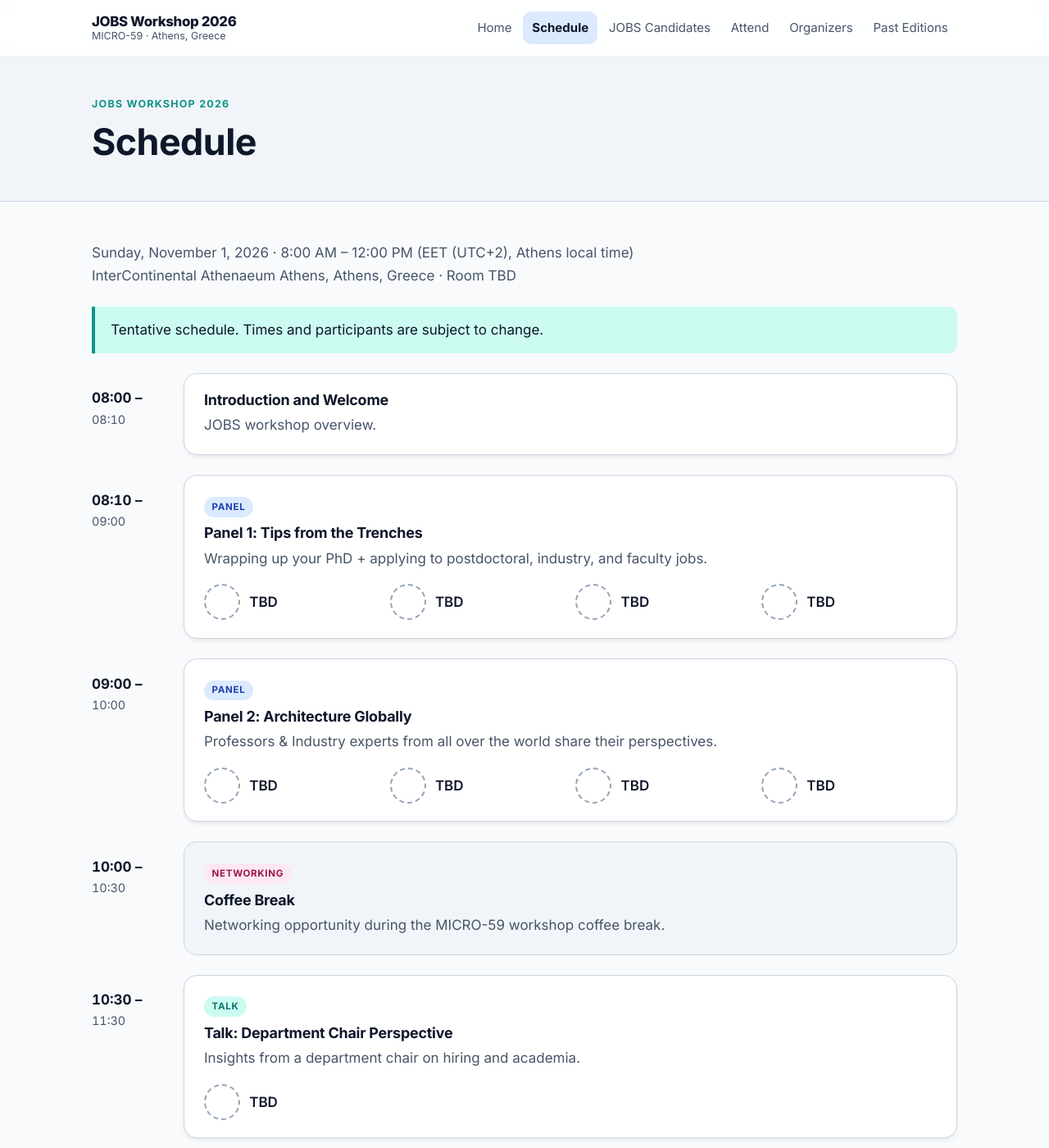
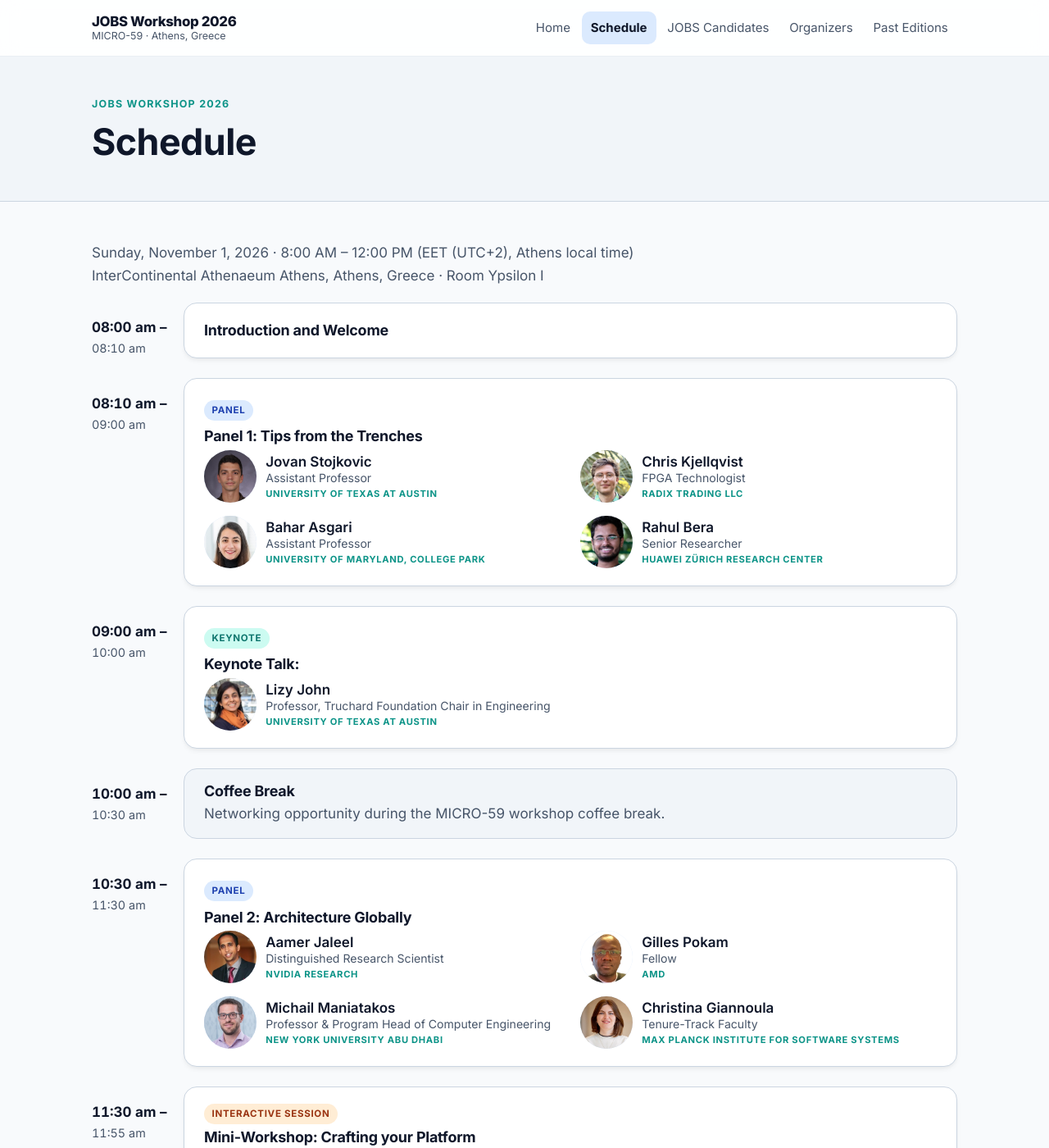
Before and after one commit to comparchsa/jobs-workshop.github.io, a Jekyll site: the page built from schedule.md, in a window 1280 px wide and 1400 px high. Shown: the whole window at 82% size. Built offline with Jekyll 4.4.1, drawn with Linux system fonts in a browser that asks for light colours; some of the changed text lies outside the part shown.

Commit message:
Schedule: final program, speaker photos and layout; drop Attend page
- Program: keynote at 09:00, Panel 2 after the coffee break; speaker
  roles, affiliations and photos (assets/img/speakers/)
- Speaker layout: role then institution, larger photos, two aligned
  columns, names never wrap
- Compact cards for breaks and plain sessions; title-only cards are
  centred; empty descriptions and `tag: none` render nothing
- Registration deadline moved to October 30; room set to Ypsilon I;
  tentative-schedule note removed
- Remove the Attend page (/venue/) and its nav entry
- Version the stylesheet URL so browsers pick up CSS changes

Co-Authored-By: Claude Opus 5.5 <noreply@anthropic.com>

```diff
--- a/_data/navigation.yml
+++ b/_data/navigation.yml
@@ -10,8 +10,6 @@
   url: /schedule/
 - title: JOBS Candidates
   url: /candidates/
-- title: Attend
-  url: /venue/
 - title: Organizers
   url: /organizers/
 - title: Past Editions
--- a/_data/schedule.yml
+++ b/_data/schedule.yml
@@ -10,7 +10,8 @@
 #   kind         – panel | talk | break | session   (controls the colour tag)
 #                  omit it entirely and the slot renders with no tag at all
 #   tag          – optional wording for the tag, when the kind's own name is
-#                  not what should be printed (the colour still follows kind)
+#                  not what should be printed (the colour still follows kind);
+#                  "none" hides the tag but keeps the kind's card styling
 #   title        – required
 #   description  – optional paragraph under the title
 #   people       – optional list of participants:
@@ -25,72 +26,85 @@
 # Reordering entries reorders the page. There is nothing else to update.
 # ---------------------------------------------------------------------------
 
-- start: "08:00"
-  end: "08:10"
+- start: "08:00 am"
+  end: "08:10 am"
   title: Introduction and Welcome
   description: >-
-    JOBS workshop overview.
 
-- start: "08:10"
-  end: "09:00"
+- start: "08:10 am"
+  end: "09:00 am"
   kind: panel
   title: "Panel 1: Tips from the Trenches"
   description: >-
-    Wrapping up your PhD + applying to postdoctoral, industry, and faculty jobs.
   people:
-    - name: TBD
-      affiliation:
-    - name: TBD
-      affiliation:
-    - name: TBD
-      affiliation:
-    - name: TBD
-      affiliation:
+    - name: Jovan Stojkovic
+      role: Assistant Professor
+      affiliation: University of Texas at Austin
+      photo: /assets/img/speakers/jovan-stojkovic.jpg
+    - name: Chris Kjellqvist
+      role: FPGA Technologist
+      affiliation: Radix Trading LLC
+      photo: /assets/img/speakers/chris-kjellqvist.jpg
+    - name: Bahar Asgari
+      role: Assistant Professor
+      affiliation: University of Maryland, College Park
+      photo: /assets/img/speakers/bahar-asgari.jpg
+    - name: Rahul Bera
+      role: Senior Researcher
+      affiliation: Huawei Zürich Research Center
+      photo: /assets/img/speakers/rahul-bera.webp
 
-- start: "09:00"
-  end: "10:00"
-  kind: panel
-  title: "Panel 2: Architecture Globally"
-  description: >-
-    Professors & Industry experts from all over the world share their perspectives.
+- start: "09:00 am"
+  end: "10:00 am"
+  kind: talk
+  tag: keynote
+  title: "Keynote Talk:"
   people:
-    - name: TBD
-      affiliation:
-    - name: TBD
-      affiliation:
-    - name: TBD
-      affiliation:
-    - name: TBD
-      affiliation:
+    - name: Lizy John
+      role: Professor, Truchard Foundation Chair in Engineering
+      affiliation: University of Texas at Austin
+      photo: /assets/img/speakers/lizy-john.jpg
 
-- start: "10:00"
-  end: "10:30"
+- start: "10:00 am"
+  end: "10:30 am"
   kind: break
-  tag: networking
+  tag: none
   title: Coffee Break
   description: >-
     Networking opportunity during the MICRO-59 workshop coffee break.
 
-- start: "10:30"
-  end: "11:30"
-  kind: talk
-  title: "Talk: Department Chair Perspective"
+- start: "10:30 am"
+  end: "11:30 am"
+  kind: panel
+  title: "Panel 2: Architecture Globally"
   description: >-
-    Insights from a department chair on hiring and academia.
   people:
-    - name: TBD
-      affiliation:
+    - name: Aamer Jaleel
+      role: Distinguished Research Scientist
+      affiliation: NVIDIA Research
+      photo: /assets/img/speakers/aamer-jaleel.jpg
+    - name: Gilles Pokam
+      role: Fellow
+      affiliation: AMD
+      photo: /assets/img/speakers/gilles-pokam.jpg
+    - name: Michail Maniatakos
+      role: Professor & Program Head of Computer Engineering
+      affiliation: New York University Abu Dhabi
+      photo: /assets/img/speakers/michail-maniatakos.jpg
+    - name: Christina Giannoula
+      role: Tenure-Track Faculty
+      affiliation: Max Planck Institute for Software Systems
+      photo: /assets/img/speakers/christina-giannoula.jpg
 
-- start: "11:30"
-  end: "11:55"
+- start: "11:30 am"
+  end: "11:55 am"
   kind: session
   tag: interactive session
   title: "Mini-Workshop: Crafting your Platform"
   description: >-
-    Interactive session to get feedback on your CVs, elevator pitches, and Research & Teaching Statements.
+    Interactive session to get feedback on your CVs, elevator pitches, and Research & Teaching Statements
 
-- start: "11:55"
-  end: "12:00"
+- start: "11:55 am"
+  end: "12:00 pm"
   title: Closing Remarks and Networking with Attendees
   description: >-
-    Final remarks and networking.
--- a/_data/workshop.yml
+++ b/_data/workshop.yml
@@ -20,7 +20,7 @@ timezone: "EET (UTC+2), Athens local time"
 city: "Athens, Greece"
 venue_name: "InterContinental Athenaeum Athens"
 venue_address: "89-93 Syngrou Avenue, 117 45 Athens, Greece"
-venue_room: "TBD"
+venue_room: "Ypsilon I"
 # MICRO-59's own venue page. (The hotel's ihg.com page blocks a lot of traffic,
 # so it is not linked directly.)
 venue_info_url: "https://www.microarch.org/micro59/attend/"
@@ -62,7 +62,7 @@ important_dates:
   - what: "JOBS candidate registration opens"
     when: "August 20, 2026"
   - what: "Registration deadline"
-    when: "October 20, 2026"
+    when: "October 30, 2026"
   - what: "Workshop"
     when: "November 1, 2026"
 
@@ -78,5 +78,4 @@ calendar:
 
 # --- Schedule note ----------------------------------------------------------
 # Shown above the schedule. Set to "" to hide it once the program is final.
-schedule_note: >-
-  Tentative schedule. Times and participants are subject to change.
+schedule_note: ""
--- a/_layouts/default.html
+++ b/_layouts/default.html
@@ -9,7 +9,7 @@
     <link rel="preconnect" href="https://fonts.googleapis.com">
     <link rel="preconnect" href="https://fonts.gstatic.com" crossorigin>
     <link href="https://fonts.googleapis.com/css2?family=Inter:wght@400;500;600;700;800&display=swap" rel="stylesheet">
-    <link rel="stylesheet" href="{{ '/assets/css/style.css' | relative_url }}">
+    <link rel="stylesheet" href="{{ '/assets/css/style.css' | relative_url }}?v={{ site.time | date: '%s' }}">
     {% if site.google_analytics %}
     <script async src="https://www.googletagmanager.com/gtag/js?id={{ site.google_analytics }}"></script>
     <script>
--- a/assets/css/style.css
+++ b/assets/css/style.css
@@ -539,6 +539,18 @@ code {
 .slot-body > p + .people { margin-top: 1.1rem; }
 
 .slot--break .slot-body { background: var(--bg-soft); box-shadow: none; }
+/* breaks and plain sessions (intro, mini-workshop, closing) are short entries
+   with no speakers: pull the tag, title and description together */
+.slot--break .slot-body,
+.slot--session .slot-body { padding-block: 1rem; }
+.slot--break .chip,
+.slot--session .chip { margin-bottom: .3rem; }
+.slot--break .slot-body h2,
+.slot--session .slot-body h2 { margin-bottom: .1rem; }
+/* a card holding only its title (intro, closing) is stretched to the height
+   of the two-line time beside it, so centre the title vertically in it */
+.slot-body:has(> h2:only-child) { display: flex; align-items: center; }
+.slot-body > h2:only-child { margin-bottom: 0; }
 
 .chip {
   display: inline-block;
@@ -562,19 +574,24 @@ code {
   list-style: none;
   margin: 0;
   padding: 0;
+  /* columns of equal width, so every column starts on the same line; auto-fit
+     drops unused columns, so a lone speaker (the keynote) gets the whole row */
   display: grid;
-  gap: .8rem;
-  grid-template-columns: repeat(auto-fill, minmax(200px, 1fr));
+  gap: 1rem 1.5rem;
+  grid-template-columns: repeat(auto-fit, minmax(min(100%, 20rem), 1fr));
 }
 
 .people li { display: flex; align-items: center; gap: .7rem; }
+.people .person-name { white-space: nowrap; }
 
-.people .avatar { width: 44px; height: 44px; margin: 0; flex: none; }
-.people .avatar-initials { font-size: .9rem; }
+.people .avatar { width: 64px; height: 64px; margin: 0; flex: none; }
+.people .avatar-initials { font-size: 1.2rem; }
 
 .person-name { font-weight: 600; text-decoration-thickness: 1px; }
 .person-affil { color: var(--text-muted); font-size: .88rem; }
-.person-role {
+/* in the schedule the role is the plain line and the institution the accent tag */
+.person-role { color: var(--text-muted); font-size: .88rem; }
+.people .person-affil {
   font-size: .7rem;
   text-transform: uppercase;
   letter-spacing: .06em;
@@ -582,7 +599,8 @@ code {
   color: var(--accent);
 }
 
-.people .person-lines { display: flex; flex-direction: column; min-width: 0; }
+.people .person-lines { display: flex; flex-direction: column; min-width: 0; line-height: 1.3; }
+.people .person-lines .person-affil { margin-top: .15rem; }
 
 @media (max-width: 700px) {
   .timeline > li { grid-template-columns: 1fr; gap: .45rem; }
@@ -658,7 +676,7 @@ code {
 
 /* explicit `initials:` strings (e.g. "CASA") need to fit the same circle */
 .avatar-initials--long { font-size: 1.05rem; letter-spacing: .02em; }
-.people .avatar-initials--long { font-size: .68rem; }
+.people .avatar-initials--long { font-size: .9rem; }
 
 /* unannounced speaker: an empty outline rather than a "T" for "TBD" */
 .avatar-tbd {
--- a/schedule.md
+++ b/schedule.md
@@ -1,7 +1,7 @@
 ---
 title: Schedule
 description: >-
-  The JOBS 2026 program — two panels, a chair's perspective talk, a mini-workshop on crafting your platform, and a networking
+  The JOBS 2026 program — two panels, a keynote, a mini-workshop on crafting your platform, and a networking
   Coffee Break. 8:00 AM to 12:00 PM on Sunday 1 November 2026.
 permalink: /schedule/
 ---
@@ -30,11 +30,11 @@ permalink: /schedule/
       {%- endif -%}
     </div>
     <div class="slot-body">
-      {%- if slot.kind and slot.kind != "" %}
+      {%- if slot.kind and slot.kind != "" and slot.tag != "none" %}
       <span class="chip chip--{{ slot.kind }}">{{ slot.tag | default: slot.kind }}</span>
       {%- endif %}
       <h2>{{ slot.title }}</h2>
-      {%- if slot.description %}
+      {%- if slot.description and slot.description != "" %}
       <p>{{ slot.description }}</p>
       {%- endif %}
       {%- assign people_count = slot.people | size -%}
@@ -49,8 +49,8 @@ permalink: /schedule/
             {%- else -%}
             <span class="person-name">{{ person.name }}</span>
             {%- endif -%}
+            {%- if person.role %}<span class="person-role">{{ person.role }}</span>{% endif %}
             {%- if person.affiliation %}<span class="person-affil">{{ person.affiliation }}</span>{% endif %}
-            {%- if person.role %}<span class="person-role">{{ person.role }}</span>{% endif %}
           </span>
         </li>
         {%- endfor %}
--- a/venue.md
+++ /dev/null
@@ -1,41 +0,0 @@
----
-title: Attend
-subtitle: JOBS workshop is co-located with MICRO-59 conference.
-description: >-
-  JOBS 2026 is held at the InterContinental Athenaeum Athens, inside the
-  MICRO-59 venue. Registration, venue details, and accessibility.
-permalink: /venue/
-header_cta: true
----
-
-{% assign w = site.data.workshop %}
-
-<ul class="venue-facts">
-  <li><span class="fact-label">Date</span><time datetime="{{ w.date_iso }}">{{ w.date_human }}</time></li>
-  <li><span class="fact-label">Time</span>{{ w.time_human }} ({{ w.timezone }})</li>
-  <li><span class="fact-label">Venue</span>{{ w.venue_name }}</li>
-  <li><span class="fact-label">Room</span>{{ w.venue_room }}</li>
-</ul>
-
-
-## Registration and Attending
-
-The workshop is open to all {{ w.conference_name }} registrants. Please indicate your interest in attending the JOBS workshop on the Whova registration form. If you intend to participate as a JOBS candidate, please also fill out the [JOBS candidate registration form]({{ w.submission.url }}).
-
-## Volunteering for the Mini-Workshop
-
-We are looking for senior architects in industry and academia to provide feedback on CVs, elevator pitches, and teaching/research statements during our new Mini-Workshop session.
-
-If you are willing to offer your time and expertise, please reach out to the organizers at
-{% include contact.html %}.
-
-## Venue
-
-Room information will be provided before the conference (see
-[MICRO-59 workshops page]({{ w.conference_workshops_url }})).
-
-<p><a href="{{ '/jobs-workshop-2026.ics' | relative_url }}" download>Add JOBS workshop to your calendar</a></p>
-
-## Accessibility Requirements
-
-Contact the organizers at {% include contact.html %} with your requirements as early as possible. We will work with the conference organizers to try to accommodate your requests.
```
Also changed, not shown: README.md, assets/img/speakers/aamer-jaleel.jpg (added), assets/img/speakers/bahar-asgari.jpg (added), assets/img/speakers/chris-kjellqvist.jpg (added), assets/img/speakers/christina-giannoula.jpg (added), assets/img/speakers/gilles-pokam.jpg (added), assets/img/speakers/jovan-stojkovic.jpg (added), assets/img/speakers/lizy-john.jpg (added), assets/img/speakers/michail-maniatakos.jpg (added), assets/img/speakers/rahul-bera.webp (added).
